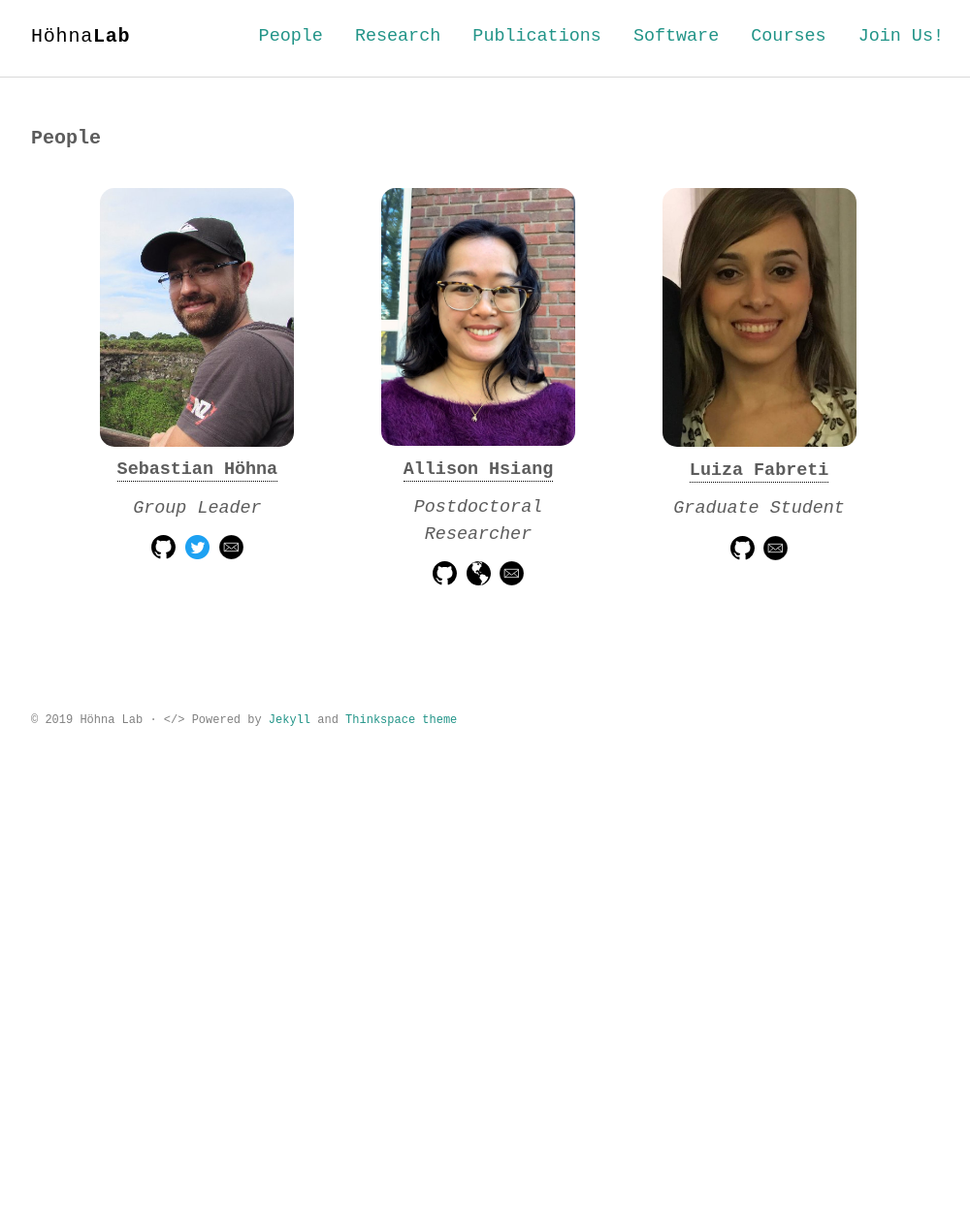
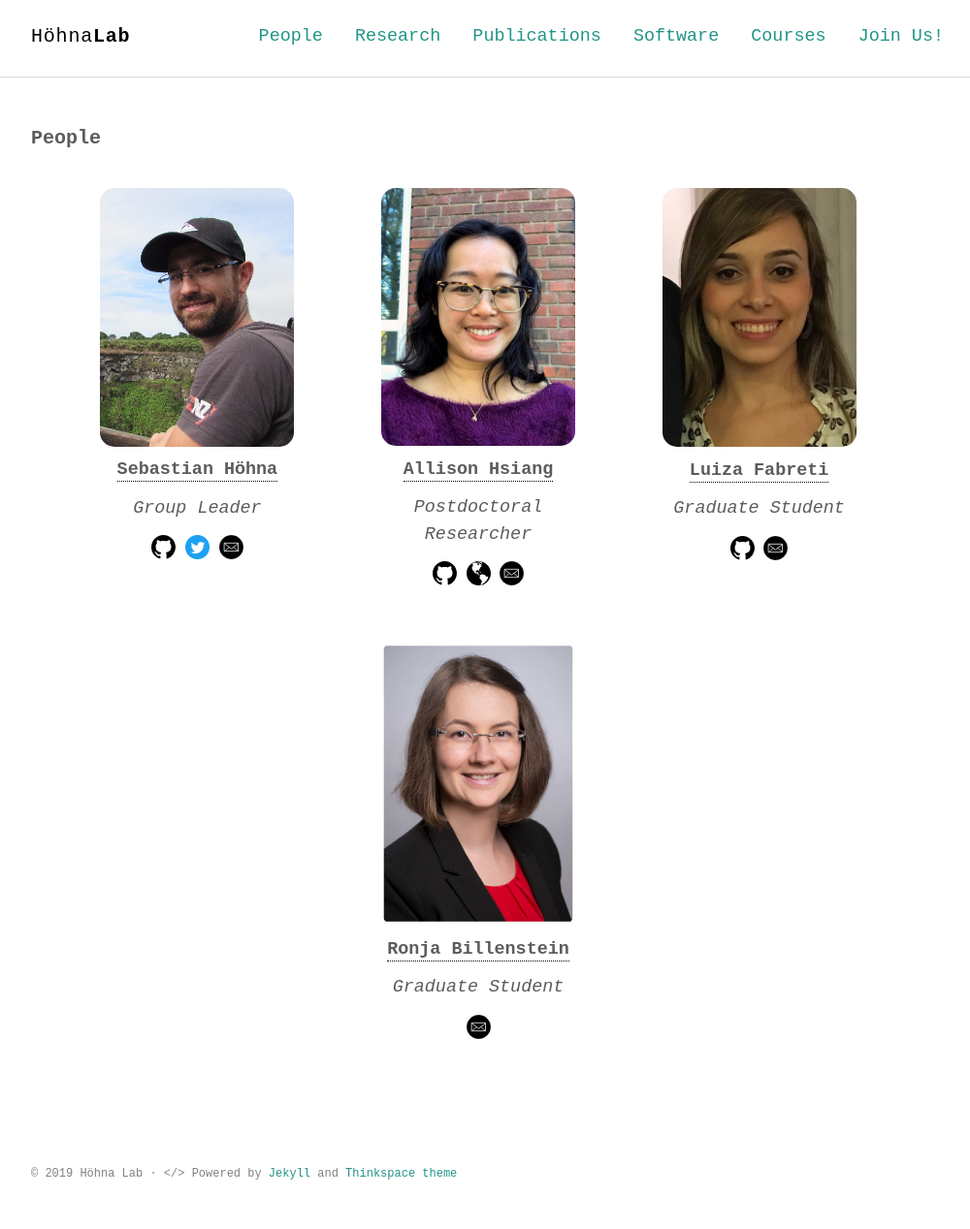
Before and after one commit to hoehnalab/hoehnalab.github.io, a Jekyll site: the page built from people.md, in a window 1280 px wide. Shown: the whole page at 97% size, without its empty margins (132-1132 px from the left). Built offline with Jekyll 4.4.1, drawn with Linux system fonts in a browser that asks for light colours; some web fonts are replaced; before the commit the page ends 928 px from its top, so only the background shows below that.

Commit message:
Adding Ronja's information

```diff
--- a/people.md
+++ b/people.md
@@ -60,4 +60,20 @@ permalink: /people/
     </div>
 </div>
 
+<div class="item">
+    <img class="rcornersimage" src="/assets/images/ronja.jpg">
+    <h5><div class="tooltip"><p class="ttext">Ronja Billenstein</p>
+        <span class="tooltiptext">
+            I’m a biologist working on statistical methods for inferring the evolutionary history of closely related populations. These methods are based on coalescent theory and a mutation process. I am using simulated as well as empirical data to test and to validate these methods, hoping to provide an accurate, powerful and computationally feasible approach.
+        </span>
+    </div></h5>
+        <p class="title"><em>Graduate Student</em></p>
+        <a href="mailto:r.billenstein@lrz.uni-muenchen.de"><img src="/assets/icons/mail.svg" width="25px"></a>
+
+    <!-- Show tooltip text when on mobile -->
+    <div class="blurb">
+        I’m a biologist working on statistical methods for inferring the evolutionary history of closely related populations. These methods are based on coalescent theory and a mutation process. I am using simulated as well as empirical data to test and to validate these methods, hoping to provide an accurate, powerful and computationally feasible approach.
+    </div>
 </div>
+
+</div>
```
Also changed, not shown: assets/images/ronja.jpg (added), 1 other file.
